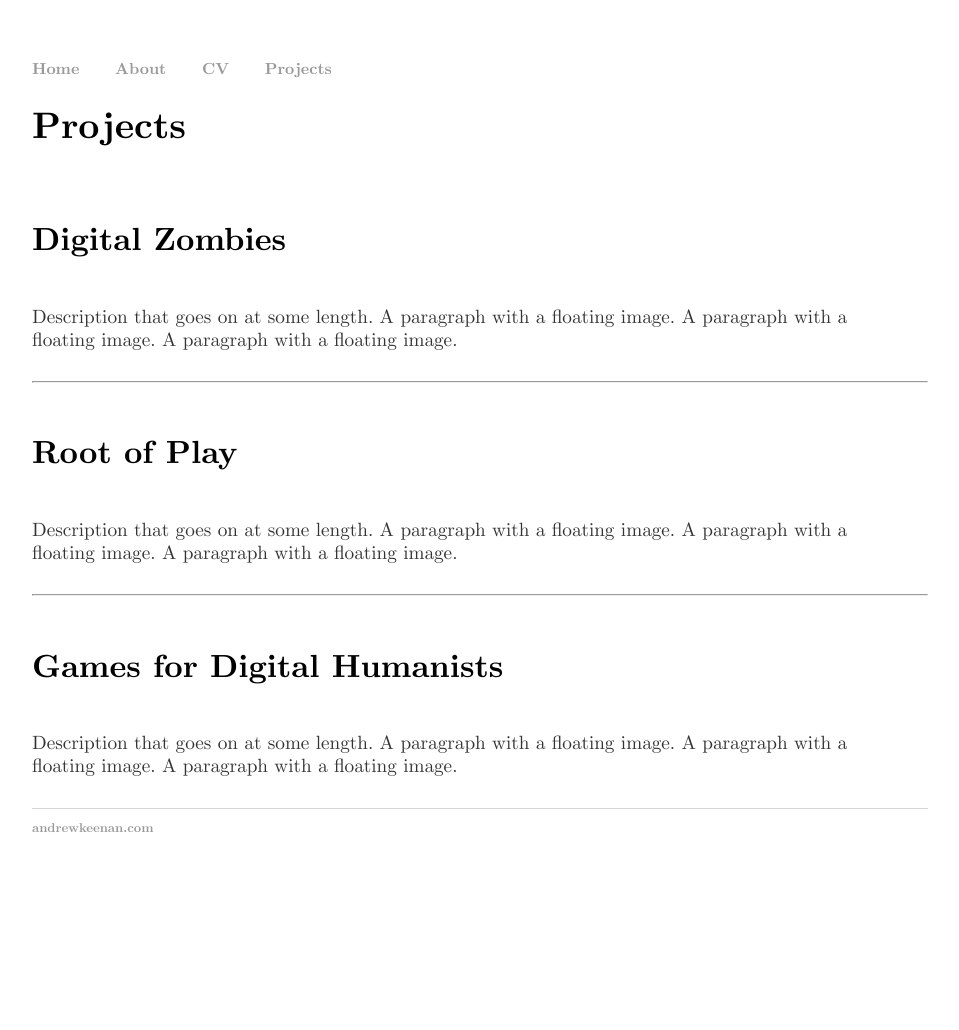
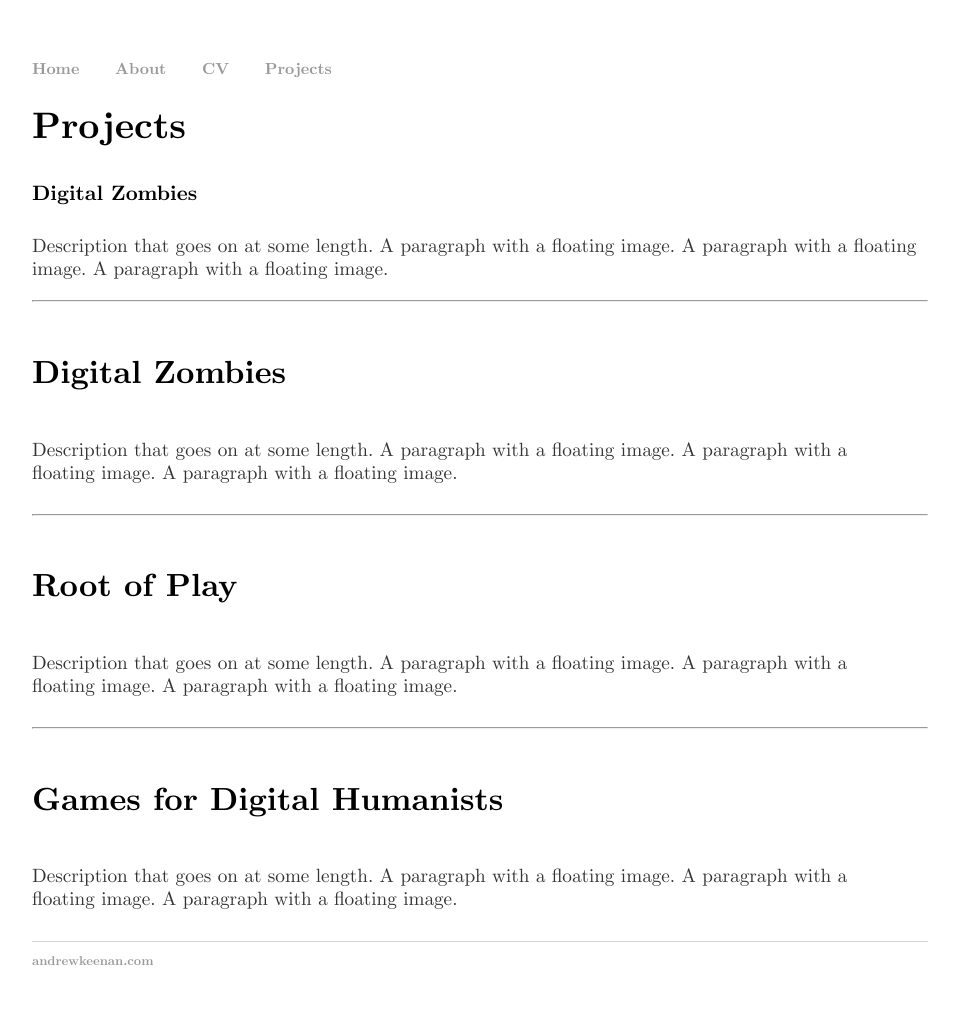
Before and after one commit to bigrube77/bigrube77.github.io, a Jekyll site: the page built from projects/index.html, in a window 1280 px wide. Shown: the whole page, without its empty margins (160-1119 px from the left). Built offline with Jekyll 4.4.1, drawn with Linux system fonts in a browser that asks for light colours; before the commit the page ends 900 px from its top, so only the background shows below that.

Commit message:
no container

```diff
--- a/projects/index.html
+++ b/projects/index.html
@@ -7,6 +7,12 @@ title: Projects
 
 
 			<h1>Projects</h1>
+
+			<h4>Digital Zombies</h4>
+        <p>Description that goes on at some length. A paragraph with a floating image. A paragraph with a floating image. A paragraph with a floating image.</p>
+
+
+	<hr>
 
 			<div class="post-container">
    <!-- <div class="post-thumb"><img src="../images/digital_zombies.jpg" /></div> -->
```
